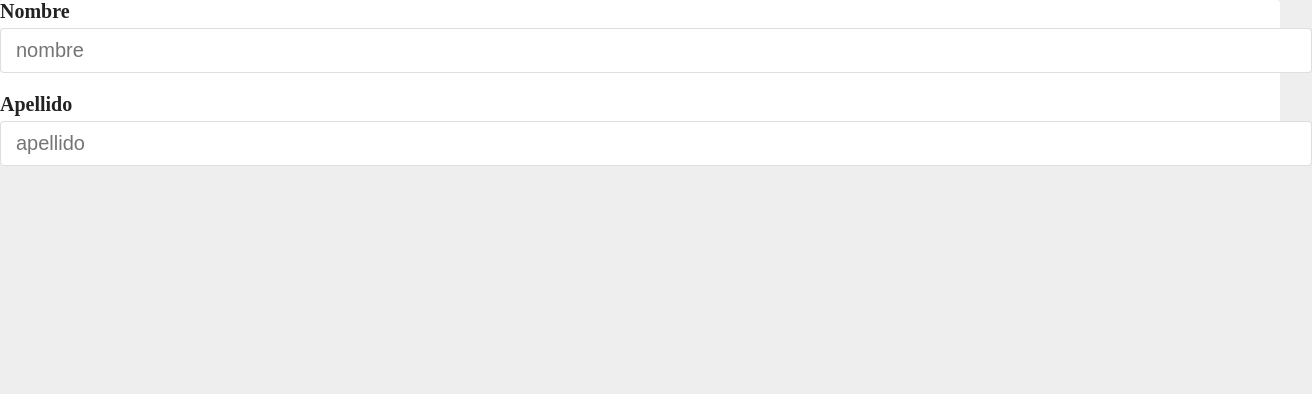
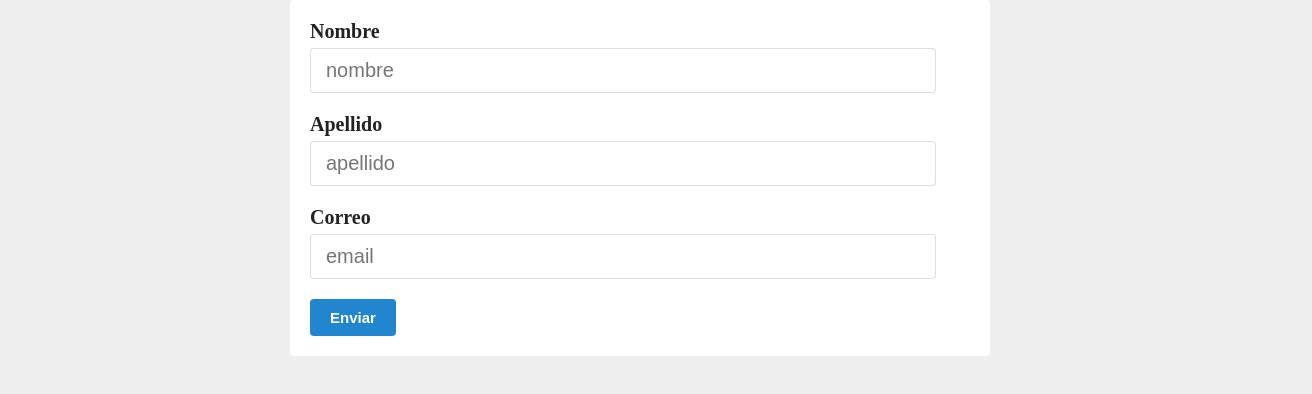
Before and after one commit to JorgeRodz/react-party-list-guest, a React (Create React App) app: page / in a window 1280 px wide. Shown: the top 394 px of the page, 1312 px wide, since content can reach past the window. Built offline with nearby package versions, Linux system fonts and the light colour scheme.

Commit message:
Add remaining components and display users functionality on for submit

```diff
--- a/src/App.css
+++ b/src/App.css
@@ -1,3 +1,10 @@
+html {
+  box-sizing: border-box;
+}
+*, *::before, *::after {
+  box-sizing: inherit;
+}
+
 .App {
   text-align: center;
 }
--- a/src/App.js
+++ b/src/App.js
@@ -1,19 +1,32 @@
 import React from "react";
+import { useState } from "react";
 import useFormulario from "./hooks/useFormulario";
 import Input from "./components/Input";
 import Card from "./components/Card";
+import Container from "./components/Container";
+import Button from "./components/Button";
 
 const App = () => {
   // hooks
-  const [dataForm, handleChange] = useFormulario({
+  const [usuarios, setUsuarios] = useState([]);
+  const [dataForm, handleChange, reset] = useFormulario({
     name: "",
     lastname: "",
+    email: "",
   });
 
-  console.log(dataForm);
+  // handlers
+  const submit = (e) => {
+    e.preventDefault();
+    setUsuarios([...usuarios, dataForm]);
+    reset();
+  };
+
   return (
+    <Container>
       <Card>
-      <form>
+        <div style={{ padding: 20 }}>
+          <form onSubmit={submit}>
             <Input
               label="Nombre"
               name="name"
@@ -30,8 +43,29 @@ const App = () => {
               type="text"
               value={dataForm.lastname}
             />
+            <Input
+              label="Correo"
+              name="email"
+              onChange={handleChange}
+              placeholder="email"
+              type="email"
+              value={dataForm.email}
+            />
+            <Button>Enviar</Button>
           </form>
+        </div>
       </Card>
+      <Card>
+        <ul>
+          {usuarios.map((usuario) => (
+            <li
+              data-icon="🧑‍💻"
+              key={usuario.email}
+            >{`  ${usuario.name} ${usuario.lastname}: 📧  ${usuario.email}`}</li>
+          ))}
+        </ul>
+      </Card>
+    </Container>
   );
 };
 
--- /dev/null
+++ b/src/components/Button.css
@@ -0,0 +1,15 @@
+button.button {
+  transition: all 0.5s ease;
+  background-color: #2185d0;
+  border-radius: 4px;
+  color: #fff;
+  border: none;
+  padding: 10px 20px;
+  font-weight: 700;
+  font-size: 15px;
+  cursor: pointer;
+}
+
+button.button:hover {
+  background-color: #105b94;
+}
--- /dev/null
+++ b/src/components/Button.js
@@ -0,0 +1,7 @@
+import "./Button.css";
+
+const Button = ({ children }) => {
+  return <button className="button">{children}</button>;
+};
+
+export default Button;
--- a/src/components/Card.css
+++ b/src/components/Card.css
@@ -2,3 +2,18 @@
   background-color: #fff;
   border-radius: 4px;
 }
+
+.card ul {
+  margin: 0;
+  padding: 0;
+  list-style: none;
+  display: grid;
+  gap: 1rem;
+}
+
+.card ul li::before {
+  content: attr(data-icon);
+  /* Make slightly larger than the li font-size
+  but smaller than the li gap */
+  font-size: 1.25em;
+}
--- /dev/null
+++ b/src/components/Container.css
@@ -0,0 +1,4 @@
+.container {
+  max-width: 700px;
+  margin: 0 auto;
+}
--- /dev/null
+++ b/src/components/Container.js
@@ -0,0 +1,7 @@
+import "./Container.css";
+
+const Container = ({ children }) => {
+  return <div className="container">{children}</div>;
+};
+
+export default Container;
--- a/src/components/Input.css
+++ b/src/components/Input.css
@@ -1,8 +1,8 @@
-.input {
+.input_container {
   margin-bottom: 20px;
 }
 
-.input label {
+.input_container label {
   color: #222;
   display: block;
   font-size: 20px;
@@ -10,7 +10,7 @@
   margin: 0 0 5px 0;
 }
 
-.input input {
+.input_container input {
   background-color: #fff;
   border-radius: 4px;
   border: 1px solid rgb(34, 34, 34, 0.15);
@@ -18,5 +18,5 @@
   font-size: 20px;
   outline: 0;
   padding: 10px 15px;
-  width: 100%;
+  width: 90%;
 }
--- a/src/components/Input.js
+++ b/src/components/Input.js
@@ -3,7 +3,7 @@ import "./Input.css";
 
 const Input = ({ label, ...inputProps }) => {
   return (
-    <div className="input">
+    <div className="input_container">
       <label>{label}</label>
       <input {...inputProps} />
     </div>
--- a/src/hooks/useFormulario.js
+++ b/src/hooks/useFormulario.js
@@ -10,7 +10,11 @@ const useFormulario = (inicial) => {
     });
   };
 
-  return [dataForm, handleChange];
+  const reset = () => {
+    setDataForm(inicial);
+  };
+
+  return [dataForm, handleChange, reset];
 };
 
 export default useFormulario;
```
Lines whose indentation alone changed are shown as unchanged.
